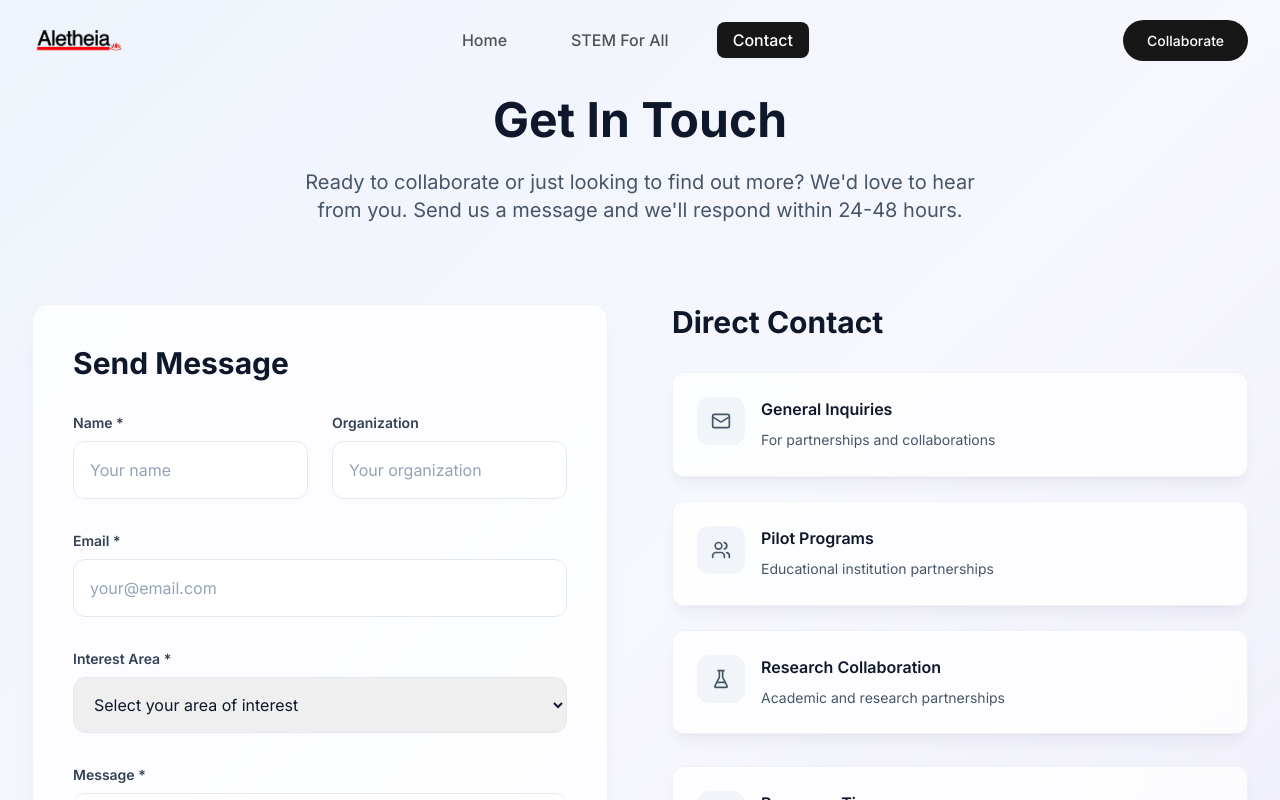
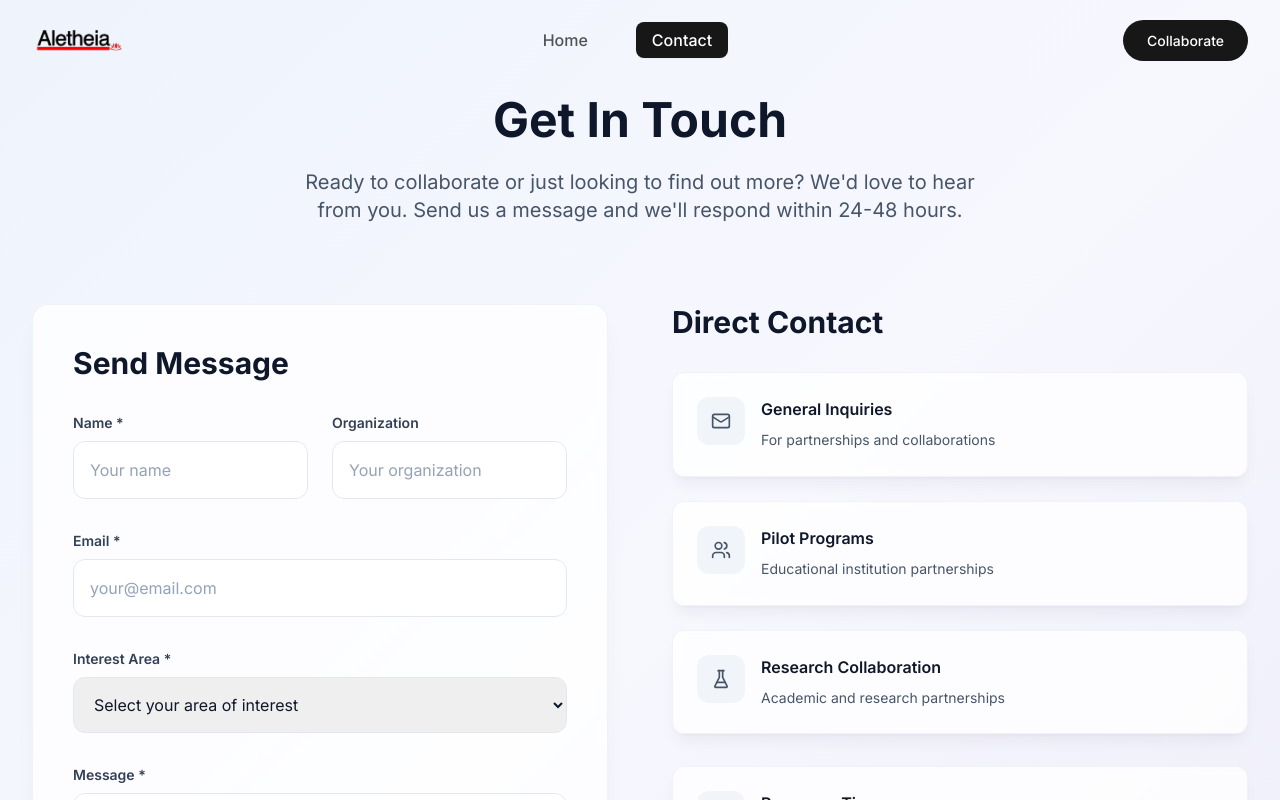
Before and after one commit to saraundre/aletheia--website, a Next.js app: page /contact in a window 1280 px wide. Shown: the top 800 px of the page. Built offline with nearby package versions, Linux system fonts and the light colour scheme.

Commit message:
refactor: remove "STEM For All" link from navigation menu
- Deleted the "STEM For All" navigation item to streamline the menu structure.
- Adjusted the menuItems array for improved clarity and focus on remaining links.

```diff
--- a/components/layout/Navigation.tsx
+++ b/components/layout/Navigation.tsx
@@ -22,7 +22,6 @@ const Navigation = () => {
 
   const menuItems = [
     { name: "Home", href: "/" },
-    { name: "STEM For All", href: "/#stem-for-all" },
     { name: "Contact", href: "/contact" },
   ]
 
```
